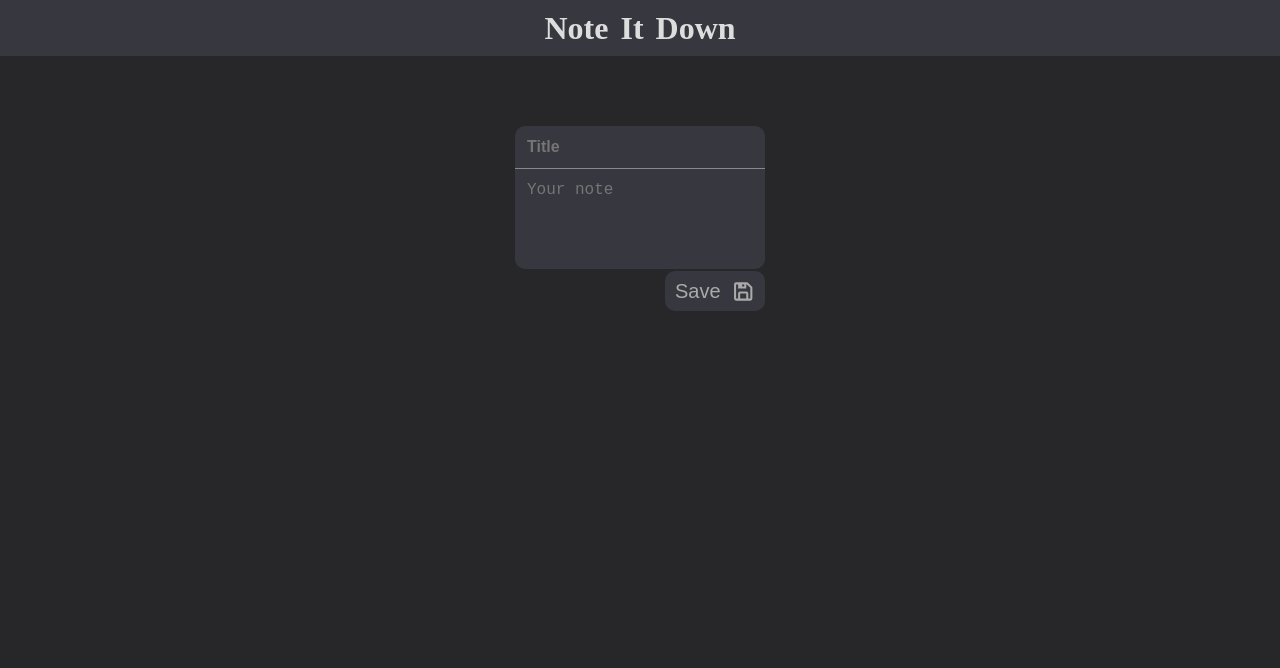
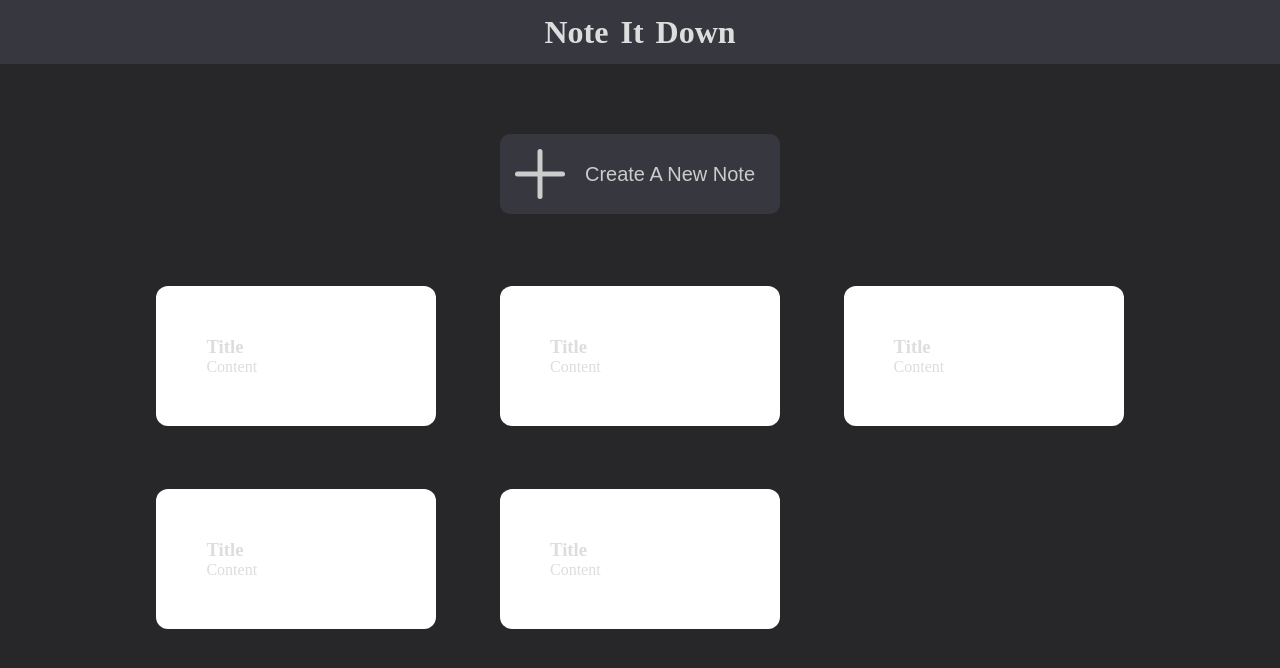
Before and after one commit to argunidem/note-it-down, a React (Create React App) app: page / in a window 1280 px wide. Shown: the top 668 px of the page. Built offline with nearby package versions, Linux system fonts and the light colour scheme.

Commit message:
some changes

```diff
--- a/src/components/Add.jsx
+++ b/src/components/Add.jsx
@@ -1,15 +1,20 @@
-import React from 'react';
+import React, { useState } from 'react';
 import CreateNote from './CreateNote';
-import { AiOutlinePlus } from 'react-icons/ai';
+import { IoAddOutline } from 'react-icons/io5';
 
 const Add = () => {
+  const [showForm, setShowForm] = useState(false);
+
   return (
-    <aside className='add'>
-      {/* <button>
-        <AiOutlinePlus />
-      </button> */}
-      <CreateNote />
-    </aside>
+    <div className='add'>
+      {!showForm && (
+        <button onClick={() => setShowForm((prev) => !prev)}>
+          <IoAddOutline size='80px'></IoAddOutline>
+          Create A New Note
+        </button>
+      )}
+      <CreateNote showForm={showForm} setShowForm={setShowForm} />
+    </div>
   );
 };
 
--- a/src/components/CreateNote.jsx
+++ b/src/components/CreateNote.jsx
@@ -1,23 +1,29 @@
-import React from 'react';
-import { BiSave } from 'react-icons/bi';
+import React, { useState } from 'react';
+import { IoAddOutline } from 'react-icons/io5';
 
-const CreateNote = () => {
+const CreateNote = ({ showForm, setShowForm }) => {
   const textAreaHeight = (e) => {
     const scrollbarHeight = e.target.scrollHeight;
     console.log(scrollbarHeight);
     e.target.style.height = `${scrollbarHeight}px`;
   };
 
+  if (showForm) {
     return (
       <form className='create-note'>
+        <IoAddOutline
+          size='40px'
+          onClick={() => setShowForm((prev) => !prev)}
+          className='close-btn'
+        />
         <input type='text' placeholder='Title' />
         <textarea onKeyUp={textAreaHeight} placeholder='Your note' />
-      <button className='save-btn'>
+        <button onClick={(e) => e.preventDefault()} className='save-btn'>
           Save
-        <BiSave size='25px' />
         </button>
       </form>
     );
+  }
 };
 
 export default CreateNote;
--- /dev/null
+++ b/src/components/Note.jsx
@@ -0,0 +1,12 @@
+import React from 'react';
+
+const Note = () => {
+  return (
+    <article className='box'>
+      <h3>Title</h3>
+      <p>Content</p>
+    </article>
+  );
+};
+
+export default Note;
--- a/src/components/Notes.jsx
+++ b/src/components/Notes.jsx
@@ -1,14 +1,15 @@
 import React from 'react';
+import Note from './Note';
 
 const Notes = () => {
   return (
     <main className='notes'>
       <div className='boxes'>
-        <div className='box'>Notes</div>
-        <div className='box'>Notes</div>
-        <div className='box'>Notes</div>
-        <div className='box'>Notes</div>
-        <div className='box'>Notes</div>
+        <Note />
+        <Note />
+        <Note />
+        <Note />
+        <Note />
       </div>
     </main>
   );
--- a/src/index.css
+++ b/src/index.css
@@ -19,6 +19,7 @@ body,
 header {
   background-color: rgb(55, 55, 63);
   height: 7vh;
+  padding-block: 4vh;
   width: 100%;
   font-weight: 900;
   word-spacing: 4px;
@@ -44,36 +45,58 @@ header {
   gap: 10px;
 }
 
-.add button {
-  padding: 10px;
+.add > button {
+  font-size: 20px;
   cursor: pointer;
+  background-color: rgb(55, 55, 63);
   color: #ccc;
-  background-color: rgb(55, 55, 63);
+  border-radius: 10px;
   border: none;
-  border-radius: 10px;
-  font-size: 60px;
-  height: 80px;
+  display: flex;
+  align-items: center;
+  gap: 5px;
+  padding-inline-end: 25px;
 }
 
-.add button:hover {
+.add > button:hover {
   background-color: rgb(66, 66, 75);
   color: #fff;
 }
 
 .notes {
   flex-shrink: 2;
-  padding: 40px 20px;
+  padding: 20px;
   width: 100%;
 }
 
 .create-note {
-  justify-self: center;
   display: flex;
   flex-direction: column;
   min-width: 250px;
+  position: relative;
 }
 
-.create-note > *:not(button) {
+.create-note svg.close-btn {
+  cursor: pointer;
+  z-index: 2;
+  position: absolute;
+  background-color: #5f3737;
+  top: -20px;
+  right: -20px;
+  height: 40px;
+  border-radius: 50%;
+  transform: rotate(45deg);
+}
+
+.create-note .close-btn:hover {
+  background-color: #502e2e;
+}
+
+.create-note .close-btn {
+  padding: 8px;
+}
+
+.create-note > *:not(svg) {
   width: 100%;
   padding: 10px 12px;
   color: #888;
@@ -102,8 +125,8 @@ textarea::-webkit-scrollbar {
 
 .create-note > input:hover,
 .create-note > textarea:hover {
-  background-color: #39375f;
-  transform: scaleY(1.05);
+  background-color: #39384d;
+  transform: scale(1.02);
 }
 
 .create-note > *:focus {
@@ -112,29 +135,70 @@ textarea::-webkit-scrollbar {
 }
 
 button.save-btn {
+  cursor: pointer;
   align-self: flex-end;
-  width: 40%;
+  width: 35%;
   height: 40px;
   margin-top: 2px;
   font-size: 20px;
+  color: #aaa;
+  background-color: rgb(55, 55, 63);
+  border: none;
+  border-radius: 10px;
   display: flex;
   justify-content: center;
   align-items: center;
-  gap: 10px;
-  color: #aaa;
+}
+
+button.save-btn:hover {
+  background-color: rgb(66, 66, 75);
+  color: #fff;
 }
 
 .boxes {
-  display: none;
-  /* display: flex; */
+  display: flex;
   align-items: center;
+  justify-content: center;
   flex-direction: column;
 }
 
 .box {
   margin: 3%;
   padding: 50px;
-  background-color: #000;
+  background-color: #fff;
   border-radius: 12px;
   width: 300px;
 }
+
+@media (min-width: 640px) {
+  .boxes {
+    flex-direction: row;
+    flex-wrap: wrap;
+  }
+
+  .boxes::after {
+    margin: 3%;
+    content: '';
+    width: 300px;
+  }
+}
+
+@media (min-width: 768px) {
+  .box {
+    width: 280px;
+  }
+
+  .boxes::after {
+    width: 280px;
+  }
+}
+
+@media (min-width: 1024px) {
+  .box {
+    width: 280px;
+  }
+
+  .boxes::after {
+    width: 280px;
+  }
+}
```
Lines whose indentation alone changed are shown as unchanged.
